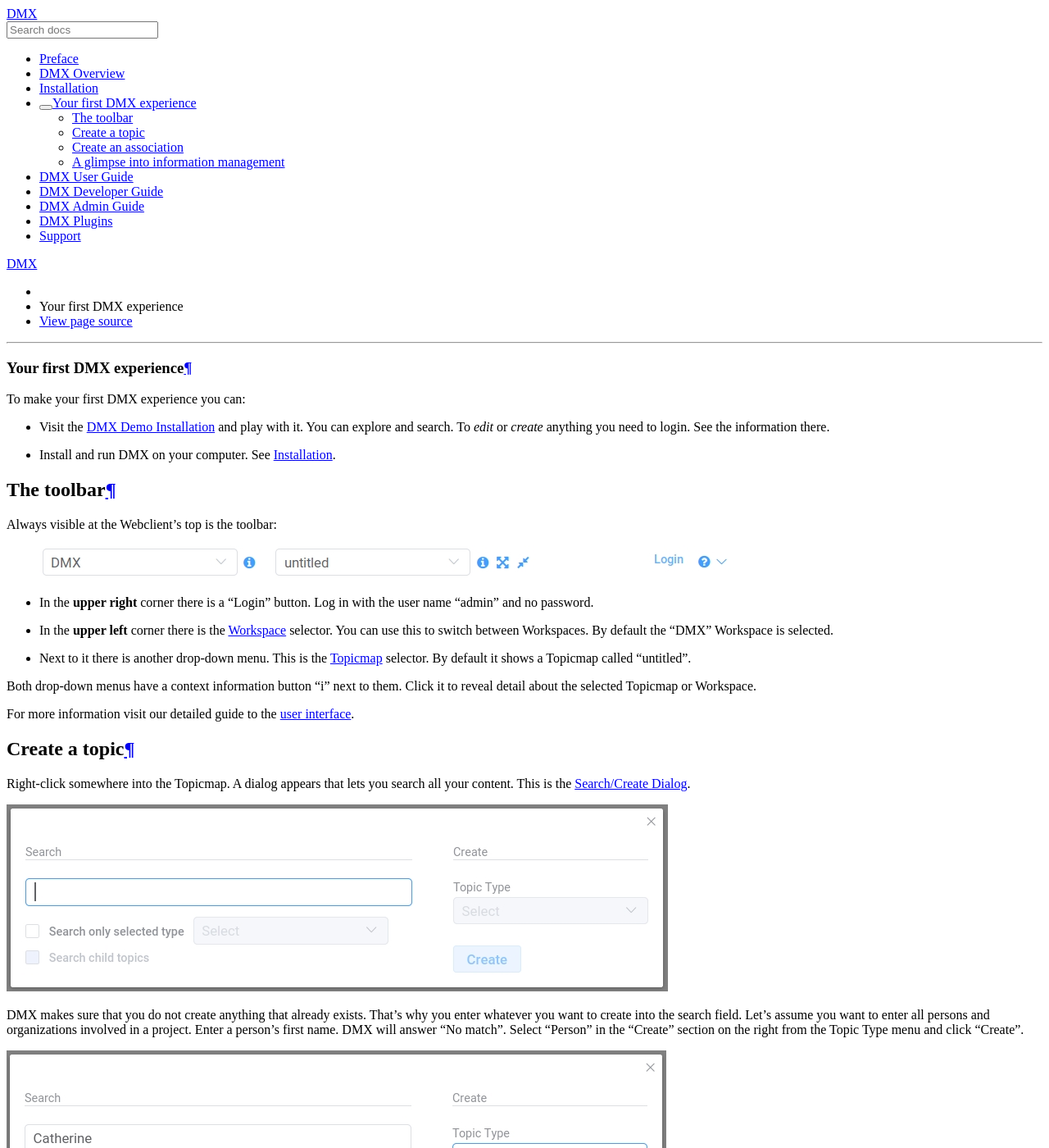
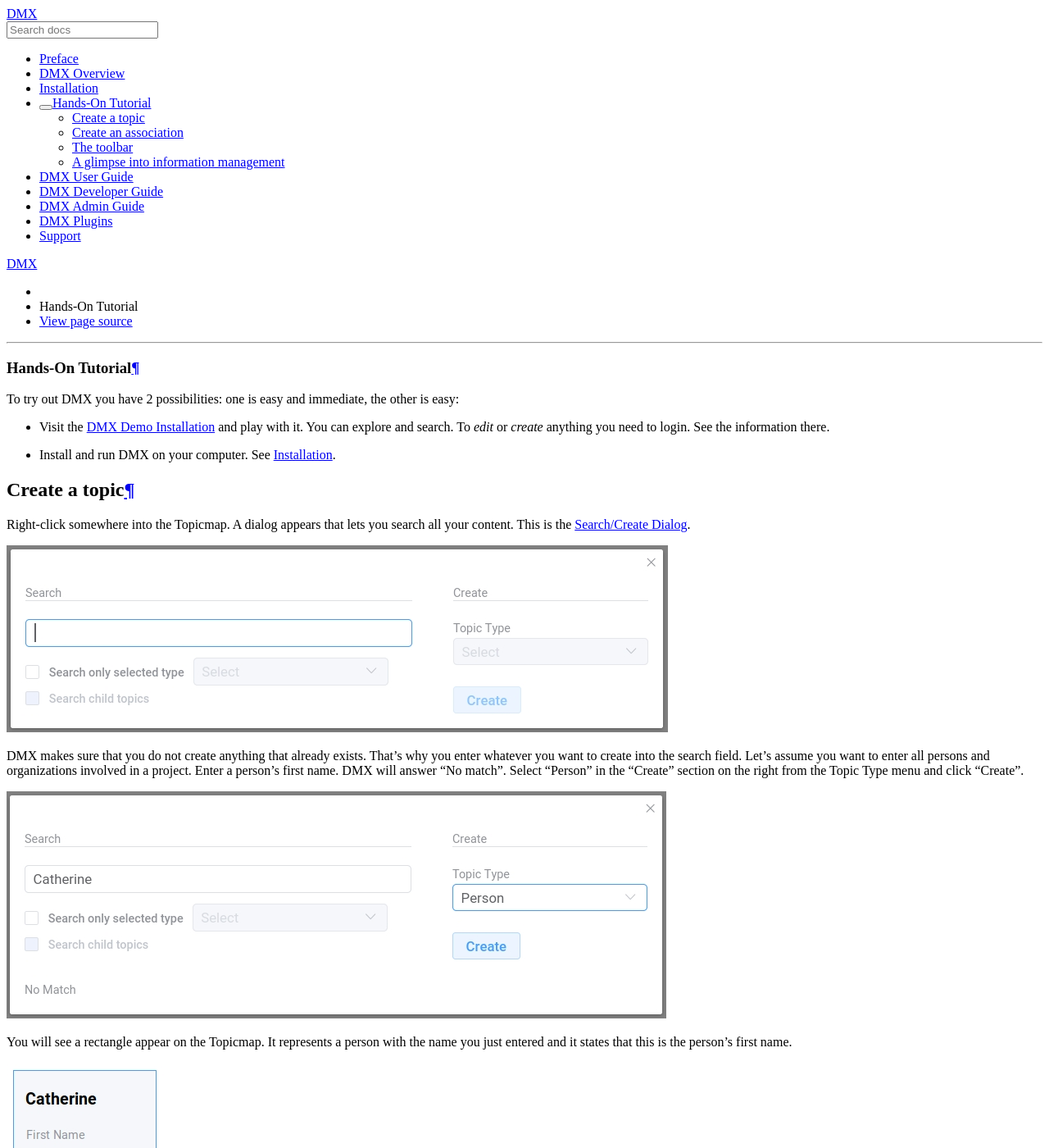
Before and after one commit to dmx-systems/dmx-documentation, a Sphinx documentation site: the page built from docs/tutorial.rst, in a window 1280 px wide and 1400 px high. Shown: the whole window at 82% size. Built offline with Sphinx 7.4.7 and the Read the Docs theme 2.0.0, drawn with Linux system fonts in a browser that asks for light colours; some of the changed text lies outside the part shown.

Commit message:
Rename chapter "Beginner's Tutorial" to "Hands-On Tutorial"

```diff
--- a/docs/tutorial.rst
+++ b/docs/tutorial.rst
@@ -1,35 +1,15 @@
 .. _tutorial:
 
-#########################
-Your first DMX experience
-#########################
+#################
+Hands-On Tutorial
+#################
 
-To make your first DMX experience you can:
+To try out DMX you have 2 possibilities: one is easy and immediate, the other is easy:
 
 * Visit the `DMX Demo Installation <https://demo.dmx.systems/systems.dmx.webclient/#/topicmap/8551>`_ and play with it. You can explore and search. To *edit* or *create* anything you need to login. See the information there.
 * Install and run DMX on your computer. See :ref:`installation`.
 
-.. _tutorial-a-first-look-at-dmx:
-
-***********
-The toolbar
-***********
-
-Always visible at the Webclient's top is the toolbar:
-
-.. figure:: _static/upper-toolbar.png
-    :alt: Tool bar with workspace and topicmap selection
-
-* In the **upper right** corner there is a "Login" button. Log in with the user name "admin" and no password.
-* In the **upper left** corner there is the :ref:`Workspace <user-the-workspace-selector>` selector. You can use this to switch between Workspaces. By default the "DMX" Workspace is selected.
-* Next to it there is another drop-down menu. This is the :ref:`Topicmap <user-the-topic-map-selector>` selector. By default it shows a Topicmap called "untitled".
-
-Both drop-down menus have a context information button "i" next to them.
-Click it to reveal detail about the selected Topicmap or Workspace.
-
-For more information visit our detailed guide to the :ref:`user interface<user-the-dmx-user-interface>`.
-
-.. _tutorial-adding-your-first-topic:
+.. _tutorial-create-topic:
 
 **************
 Create a topic
@@ -82,7 +62,7 @@
 :ref:`Content Authoring<user-content-authoring>` is described in-depth in the DMX User Guide.
 The next section is about the relations between the topics.
 
-.. _tutorial-adding-your-first-association:
+.. _tutorial-create-association:
 
 *********************
 Create an association
@@ -104,6 +84,26 @@
 These are the :ref:`in-map details <user-in-map-details>` of the newly created association.
 They tell you that this is association is of type "Association" which is the most generic form of association in DMX.
 Click somewhere onto the Topicmap to close the in-map details of the association.
+
+.. _tutorial-toolbar:
+
+***********
+The toolbar
+***********
+
+Always visible at the Webclient's top is the toolbar:
+
+.. figure:: _static/upper-toolbar.png
+    :alt: Tool bar with workspace and topicmap selection
+
+* In the **upper right** corner there is a "Login" button. Log in with the user name "admin" and no password.
+* In the **upper left** corner there is the :ref:`Workspace <user-the-workspace-selector>` selector. You can use this to switch between Workspaces. By default the "DMX" Workspace is selected.
+* Next to it there is another drop-down menu. This is the :ref:`Topicmap <user-the-topic-map-selector>` selector. By default it shows a Topicmap called "untitled".
+
+Both drop-down menus have a context information button "i" next to them.
+Click it to reveal detail about the selected Topicmap or Workspace.
+
+For more information visit our detailed guide to the :ref:`user interface<user-the-dmx-user-interface>`.
 
 *************************************
 A glimpse into information management
```
Also changed, not shown: docs/installation.rst (+19 -19 lines).
